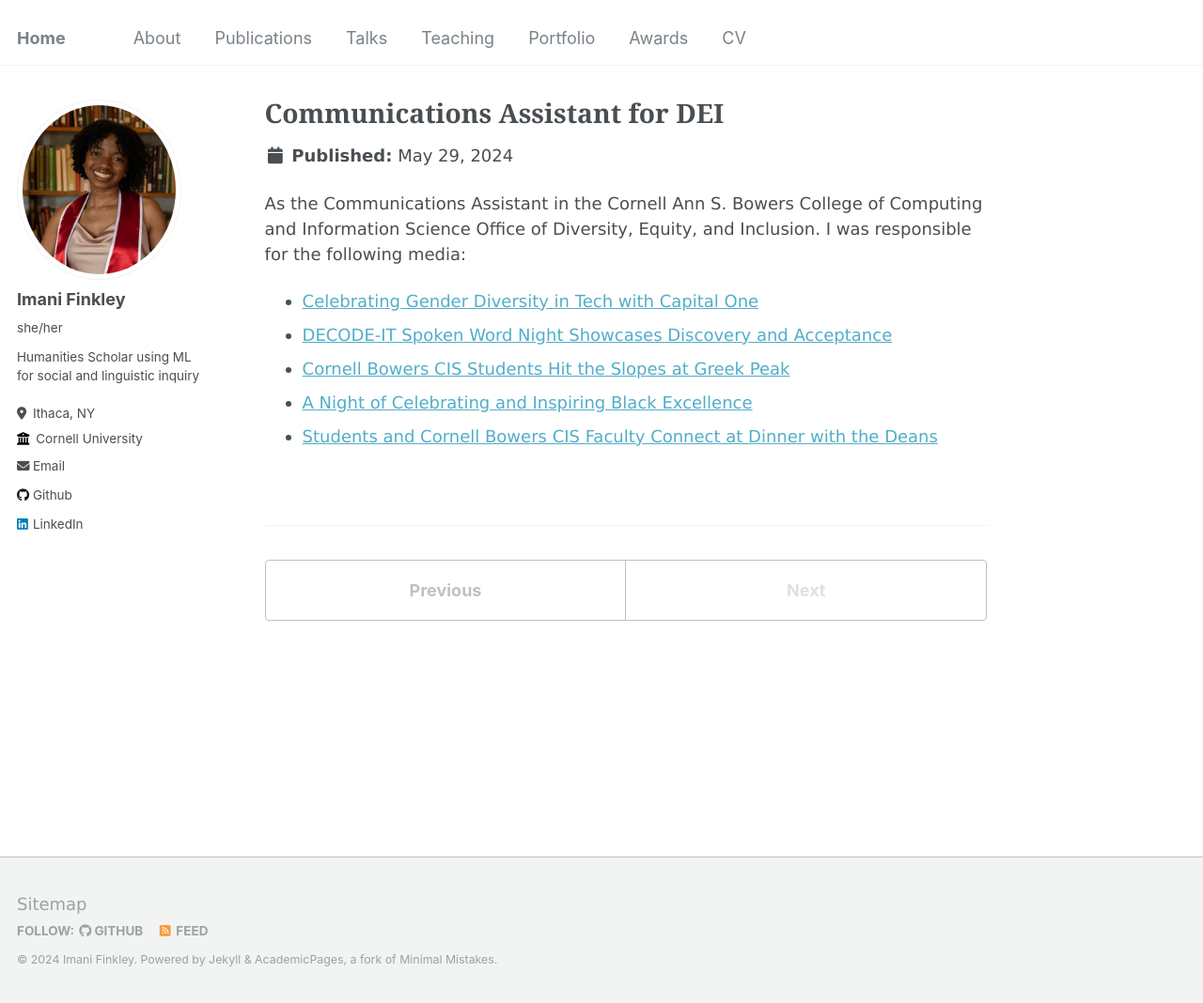
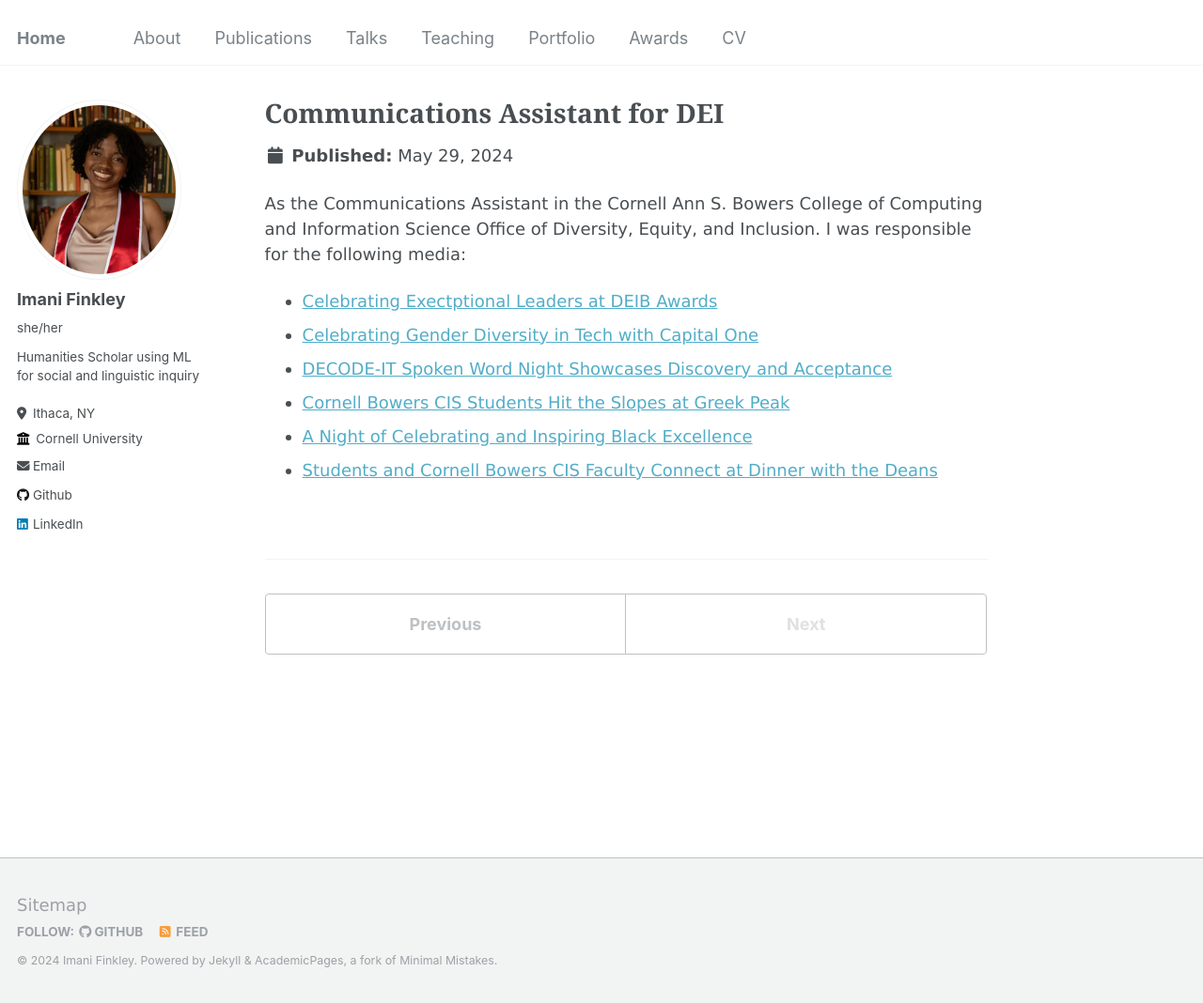
Before and after one commit to imanif/imanif.github.io, a Jekyll site: the page built from _portfolio/portfolio-2.md, in a window 1280 px wide and 1068 px high. Shown: the whole window at 94% size. Built offline with Jekyll 4.4.1, drawn with Linux system fonts in a browser that asks for light colours.

Commit message:
update communications work

```diff
--- a/_portfolio/portfolio-2.md
+++ b/_portfolio/portfolio-2.md
@@ -7,6 +7,7 @@ collection: portfolio
 As the Communications Assistant in the Cornell Ann S. Bowers College of Computing and Information Science Office of
 Diversity, Equity, and Inclusion. I was responsible for the following media:
 
+- [Celebrating Exectptional Leaders at DEIB Awards](https://cis.cornell.edu/celebrating-exceptional-leaders-deib-awards-and-cis-formal)
 - [Celebrating Gender Diversity in Tech with Capital
 One](https://cis.cornell.edu/celebrating-gender-diversity-tech-capital-one)
 - [DECODE-IT Spoken Word Night Showcases Discovery and
```
